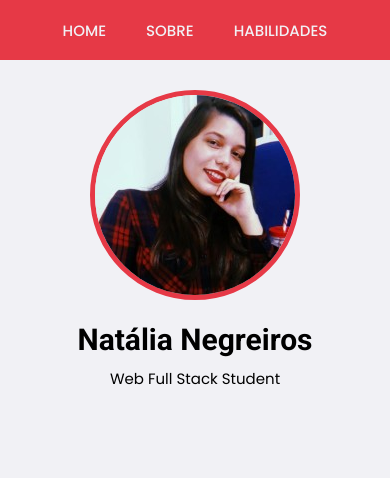
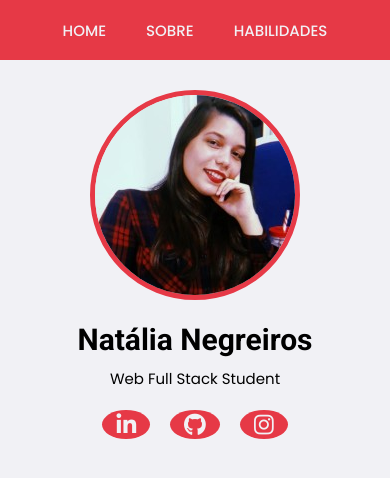
Before and after one commit to negres/portfolio, a plain HTML site: page index.html in a window 390 px wide. Drawn offline with Linux system fonts and the light colour scheme.

Commit message:
Estilizando social-links p/ MQ Mobile

```diff
--- a/index.html
+++ b/index.html
@@ -9,7 +9,7 @@
   <link
     href="https://fonts.googleapis.com/css2?family=Poppins:ital,wght@0,400;0,500;1,400&family=Roboto:wght@500;700&display=swap"
     rel="stylesheet">
-    <script src="https://kit.fontawesome.com/514e4402e7.js" crossorigin="anonymous"></script>
+  <script src="https://kit.fontawesome.com/514e4402e7.js" crossorigin="anonymous"></script>
   <link rel="stylesheet" href="styles.css">
 </head>
 
@@ -30,7 +30,14 @@
         <h1>Natália Negreiros</h1>
         <p>Web Full Stack Student</p>
       </div>
-      <div class="social-links"></div>
+      <div class="social-links">
+        <a href="https://www.linkedin.com/in/natalianegres/" target="_blank"><i
+            class="fab fa-linkedin-in fa-lg"></i></a>
+        <a href="https://www.linkedin.com/in/natalianegres/" target="_blank"><i
+            class="fab fa-github fa-lg"></i></a>
+        <a href="https://www.linkedin.com/in/natalianegres/" target="_blank"><i
+            class="fab fa-instagram fa-lg"></i></a>
+      </div>
     </div>
 
     <div class="about"></div>
--- a/styles.css
+++ b/styles.css
@@ -61,10 +61,6 @@ body {
 .home-page {
   height: 100vh;
   text-align: center;
-
-  display: flex;
-  align-items: center;
-  justify-content: center;
 }
 
 .header h1 {
@@ -154,5 +150,30 @@ body {
     font-size: 1.5rem;
   }
 
+  .social-links {
+    margin-top: 20px;
+
+    display: flex;
+    justify-content: center;
+    align-items: center;
+    gap: 20px;
+
+  }
+
+  .social-links a {
+    background: #e63946;
+    padding: 14px;
+    border-radius: 50%;
+    color: #f1f1f5;
+
+    font-size: 18px;
+
+    display: flex;
+    justify-content: center;
+    align-items: center;
+
+    text-decoration: none;
+  }
+
 
 }
```
